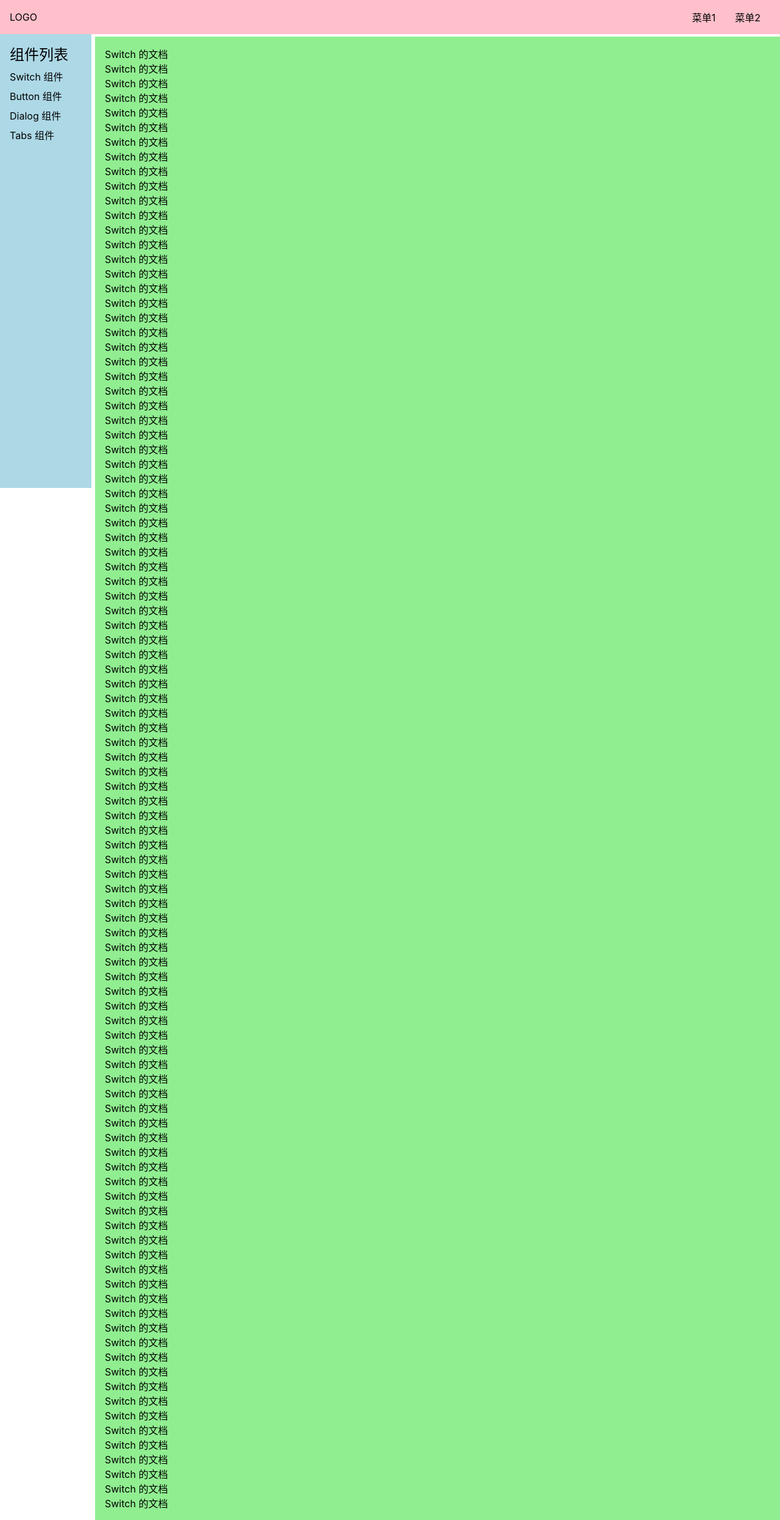
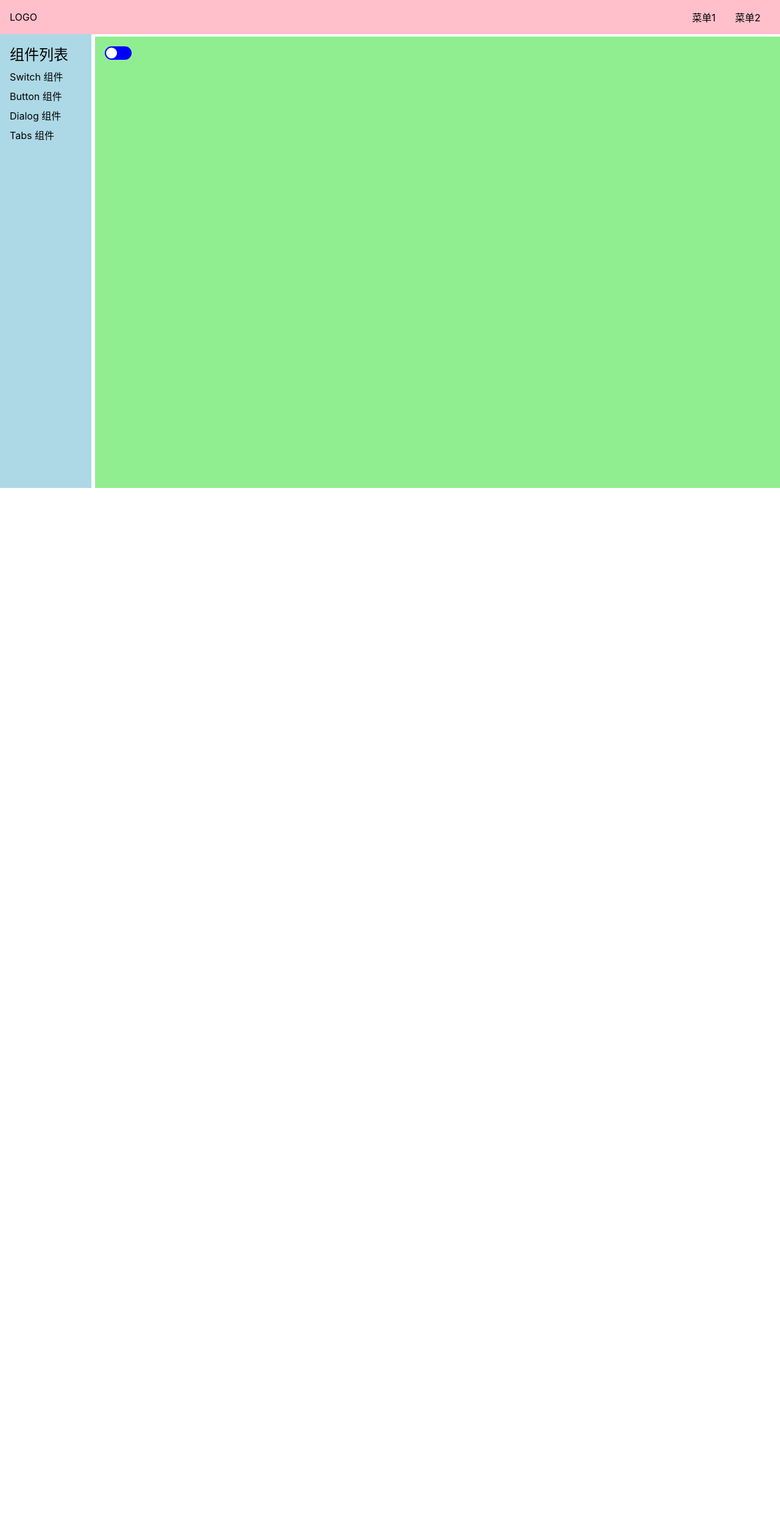
Before and after one commit to smy-101/sui, a Vue app: page /#/doc/switch in a window 1280 px wide. Shown: the whole page at 61% size. After the commit the page ends 800 px from the top, so only its background shows below. Built offline with nearby package versions, Linux system fonts and the light colour scheme.

Commit message:
完成基础switch样式

```diff
--- a/src/components/SwitchDemo.vue
+++ b/src/components/SwitchDemo.vue
@@ -1,104 +1,11 @@
 <template>
   <div>
-    <p>Switch 的文档</p>
-    <p>Switch 的文档</p>
-    <p>Switch 的文档</p>
-    <p>Switch 的文档</p>
-    <p>Switch 的文档</p>
-    <p>Switch 的文档</p>
-    <p>Switch 的文档</p>
-    <p>Switch 的文档</p>
-    <p>Switch 的文档</p>
-    <p>Switch 的文档</p>
-    <p>Switch 的文档</p>
-    <p>Switch 的文档</p>
-    <p>Switch 的文档</p>
-    <p>Switch 的文档</p>
-    <p>Switch 的文档</p>
-    <p>Switch 的文档</p>
-    <p>Switch 的文档</p>
-    <p>Switch 的文档</p>
-    <p>Switch 的文档</p>
-    <p>Switch 的文档</p>
-    <p>Switch 的文档</p>
-    <p>Switch 的文档</p>
-    <p>Switch 的文档</p>
-    <p>Switch 的文档</p>
-    <p>Switch 的文档</p>
-    <p>Switch 的文档</p>
-    <p>Switch 的文档</p>
-    <p>Switch 的文档</p>
-    <p>Switch 的文档</p>
-    <p>Switch 的文档</p>
-    <p>Switch 的文档</p>
-    <p>Switch 的文档</p>
-    <p>Switch 的文档</p>
-    <p>Switch 的文档</p>
-    <p>Switch 的文档</p>
-    <p>Switch 的文档</p>
-    <p>Switch 的文档</p>
-    <p>Switch 的文档</p>
-    <p>Switch 的文档</p>
-    <p>Switch 的文档</p>
-    <p>Switch 的文档</p>
-    <p>Switch 的文档</p>
-    <p>Switch 的文档</p>
-    <p>Switch 的文档</p>
-    <p>Switch 的文档</p>
-    <p>Switch 的文档</p>
-    <p>Switch 的文档</p>
-    <p>Switch 的文档</p>
-    <p>Switch 的文档</p>
-    <p>Switch 的文档</p>
-    <p>Switch 的文档</p>
-    <p>Switch 的文档</p>
-    <p>Switch 的文档</p>
-    <p>Switch 的文档</p>
-    <p>Switch 的文档</p>
-    <p>Switch 的文档</p>
-    <p>Switch 的文档</p>
-    <p>Switch 的文档</p>
-    <p>Switch 的文档</p>
-    <p>Switch 的文档</p>
-    <p>Switch 的文档</p>
-    <p>Switch 的文档</p>
-    <p>Switch 的文档</p>
-    <p>Switch 的文档</p>
-    <p>Switch 的文档</p>
-    <p>Switch 的文档</p>
-    <p>Switch 的文档</p>
-    <p>Switch 的文档</p>
-    <p>Switch 的文档</p>
-    <p>Switch 的文档</p>
-    <p>Switch 的文档</p>
-    <p>Switch 的文档</p>
-    <p>Switch 的文档</p>
-    <p>Switch 的文档</p>
-    <p>Switch 的文档</p>
-    <p>Switch 的文档</p>
-    <p>Switch 的文档</p>
-    <p>Switch 的文档</p>
-    <p>Switch 的文档</p>
-    <p>Switch 的文档</p>
-    <p>Switch 的文档</p>
-    <p>Switch 的文档</p>
-    <p>Switch 的文档</p>
-    <p>Switch 的文档</p>
-    <p>Switch 的文档</p>
-    <p>Switch 的文档</p>
-    <p>Switch 的文档</p>
-    <p>Switch 的文档</p>
-    <p>Switch 的文档</p>
-    <p>Switch 的文档</p>
-    <p>Switch 的文档</p>
-    <p>Switch 的文档</p>
-    <p>Switch 的文档</p>
-    <p>Switch 的文档</p>
-    <p>Switch 的文档</p>
-    <p>Switch 的文档</p>
-    <p>Switch 的文档</p>
-    <p>Switch 的文档</p>
-    <p>Switch 的文档</p>
-    <p>Switch 的文档</p>
+    <Switch />
   </div>
 </template>
+<script lang="ts">
+import Switch from "../lib/Switch.vue"
+export default {
+  components: {Switch}
+}
+</script>
--- /dev/null
+++ b/src/lib/Switch.vue
@@ -0,0 +1,31 @@
+<template>
+  <button>
+    <span></span>
+  </button>
+</template>
+
+<style lang="scss" scoped>
+$h: 22px;
+$h2: $h - 4px;
+button {
+  height: $h;
+  width: $h*2;
+  border: none;
+  background: blue;
+  border-radius: $h/2;
+  position: relative;
+}
+
+span {
+  position: absolute;
+  top: 2px;
+  left: 2px;
+  height: $h2;
+  width: $h2;
+  background: white;
+  border-radius: $h2 / 2;
+}
+button:hover > span{
+  left: calc(100% - #{$h2} - 2px);
+}
+</style>
```
Also changed, not shown: package.json (+4 -4 lines), 1 other file (tests, documents, lock files or other folders).
